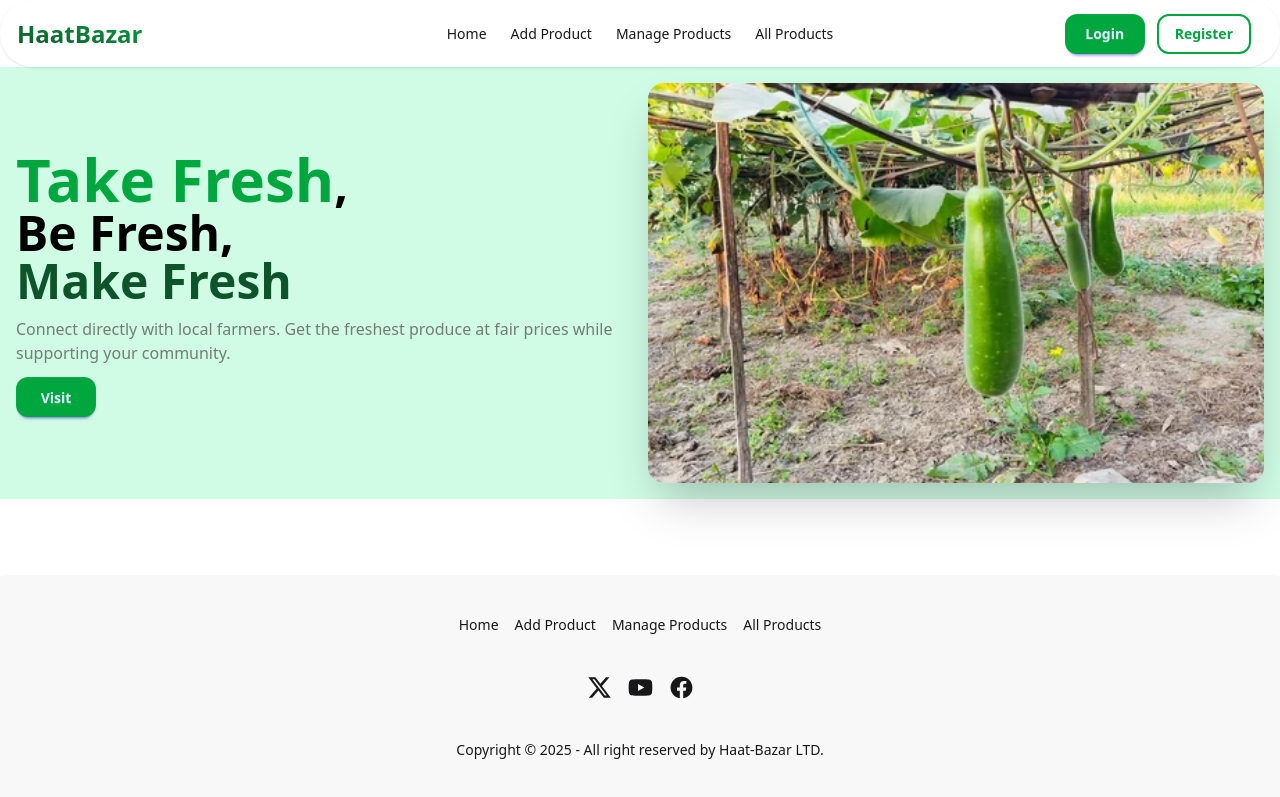
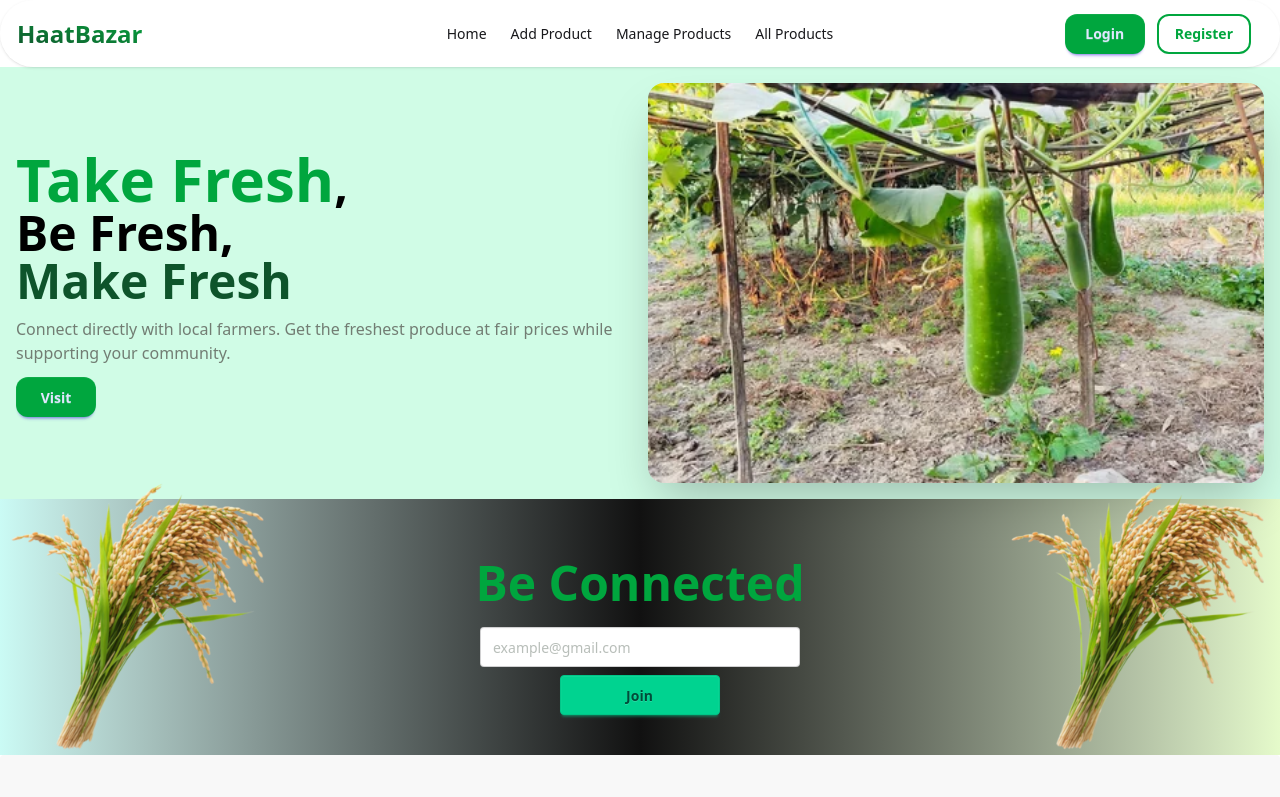
Before and after one commit to oliullahakib/haat-bazar, a Next.js app: page / in a window 1280 px wide. Shown: the top 797 px of the page. Built offline with nearby package versions, Linux system fonts and the light colour scheme.

Commit message:
newsletter section added to home page

```diff
--- a/src/app/page.js
+++ b/src/app/page.js
@@ -1,11 +1,12 @@
 import Banner from "@/components/Home/Banner/Banner";
+import NewsLetter from "@/components/Home/NewsLetter/NewsLetter";
 import Image from "next/image";
 
 export default function Home() {
   return (
   <div>
     <Banner/>
-
+    <NewsLetter/>
   </div>
   );
 }
--- /dev/null
+++ b/src/components/Home/NewsLetter/NewsLetter.jsx
@@ -0,0 +1,27 @@
+import React from 'react';
+import cropImg from "@/assest/corp-img.png"
+import Image from 'next/image';
+const NewsLetter = () => {
+    return (
+        <div className=' flex relative justify-center items-center oswald-font bg-linear-to-l from from-[#99EE2D40] via-[#111111] to-[#2DEED740] py-10'>
+            <Image
+            src={cropImg}
+            className='absolute left-0 bottom-0 w-70 hidden md:block'
+             alt="corp" />
+            <div>
+
+                <h1 className='text-3xl sm:text-5xl text-primary font-bold my-5'>Be Connected</h1>
+                <div className="flex flex-col gap-2 items-center">
+                    <input className="input join-item text-accent" placeholder="example@gmail.com" />
+                    <button className="btn btn-success join-item w-40 ">Join</button>
+                </div>
+            </div>
+            <Image
+            src={cropImg}
+            className='absolute right-0 bottom-0 w-70 hidden md:block'
+             alt="corp" />
+        </div>
+    );
+};
+
+export default NewsLetter;
```
Also changed, not shown: src/assest/corp-img.png (added).
